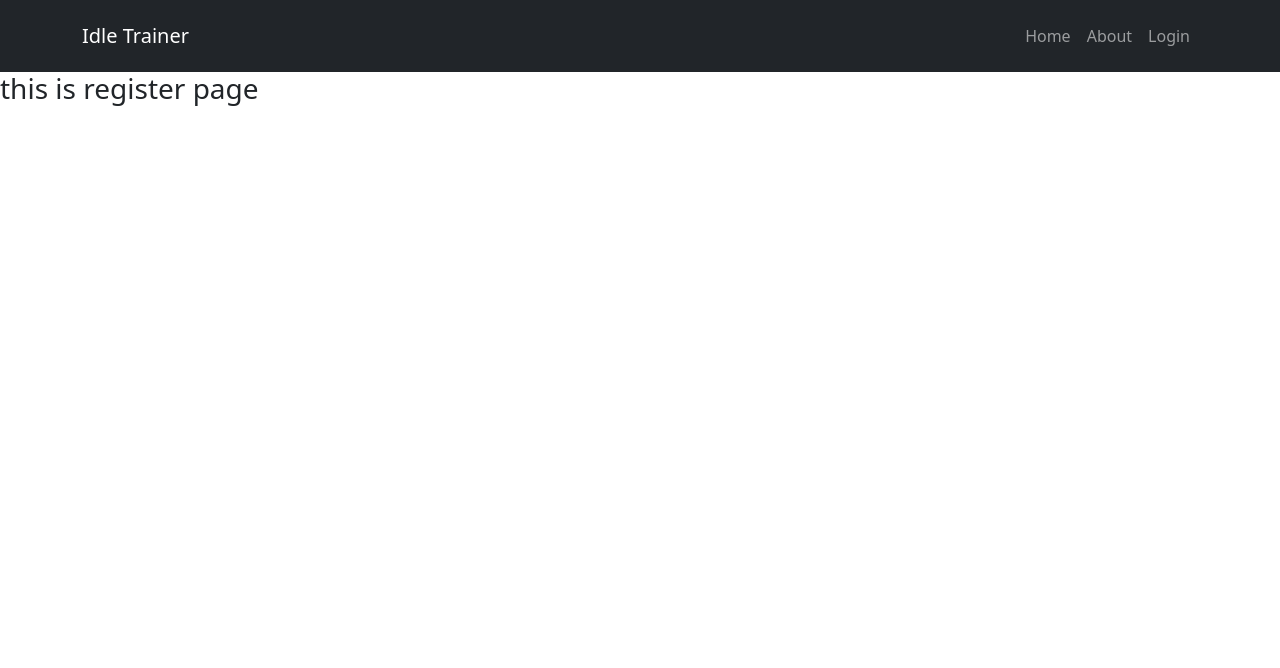
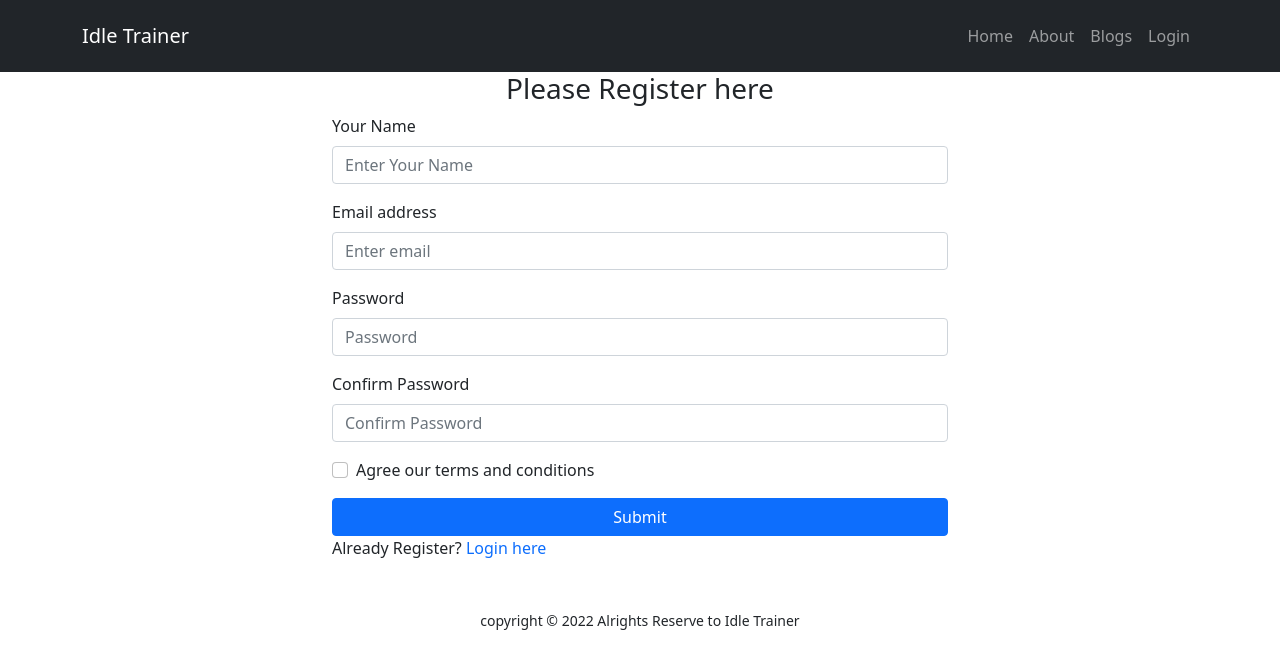
Before and after one commit to Habib255/idle-trainer-authentication, a React (Create React App) app: page /register in a window 1280 px wide. Shown: the top 668 px of the page. Built offline with nearby package versions, Linux system fonts and the light colour scheme.

Commit message:
added registration authentication system

```diff
--- a/package.json
+++ b/package.json
@@ -11,6 +11,7 @@
     "react": "^18.0.0",
     "react-bootstrap": "^2.2.3",
     "react-dom": "^18.0.0",
+    "react-firebase-hooks": "^5.0.3",
     "react-router-dom": "^6.3.0",
     "react-scripts": "5.0.1",
     "web-vitals": "^2.1.4"
--- a/src/App.js
+++ b/src/App.js
@@ -3,9 +3,10 @@ import Header from './Pages/Shared/Header/Header';
 import Home from './Pages/Home/Home/Home';
 import { Route, Routes } from 'react-router-dom';
 import About from './Pages/Home/About/About';
-import Services from './Pages/Home/Services/Services';
 import Login from './Pages/Home/Login/Login';
 import Register from './Pages/Home/Register/Register';
+import Footer from './Pages/Shared/Footer/Footer';
+import Blogs from './Pages/Home/Blogs/Blogs';
 
 function App() {
   return (
@@ -14,11 +15,12 @@ function App() {
       <Routes>
         <Route path="/" element={<Home />} />
         <Route path="/about" element={<About />} />
-        <Route path="/service" element={<Services />} />
+        <Route path="/blogs" element={<Blogs />} />
         <Route path="/login" element={<Login />} />
         <Route path="/register" element={<Register />} />
 
       </Routes>
+      <Footer></Footer>
     </div>
   );
 }
--- /dev/null
+++ b/src/Pages/Home/Blogs/Blogs.js
@@ -0,0 +1,11 @@
+import React from 'react';
+
+const Blogs = () => {
+    return (
+        <div>
+            <h4>this is blog page for iddle trainer</h4>
+        </div>
+    );
+};
+
+export default Blogs;
--- a/src/Pages/Home/Login/Login.js
+++ b/src/Pages/Home/Login/Login.js
@@ -9,12 +9,14 @@ const Login = () => {
             <h2 className='text-primary text-center mt-2'>Please Login</h2>
             <Form >
                 <Form.Group className="mb-3" controlId="formBasicEmail">
+                    <Form.Label>Email address</Form.Label>
                     <Form.Control type="email" placeholder="Enter email" required />
                 </Form.Group>
                 <Form.Group className="mb-3" controlId="formBasicPassword">
+                    <Form.Label>Password</Form.Label>
                     <Form.Control type="password" placeholder="Password" required />
                 </Form.Group>
-                <Button variant="primary w-50 mx-auto d-block mb-2" type="submit">
+                <Button variant="primary w-100 mx-auto d-block mb-2" type="submit">
                     Login
                 </Button>
             </Form>
--- a/src/Pages/Home/Register/Register.js
+++ b/src/Pages/Home/Register/Register.js
@@ -1,10 +1,72 @@
-import React from 'react';
+import React, { useState } from 'react';
+import { Form } from 'react-bootstrap';
+import { useCreateUserWithEmailAndPassword } from 'react-firebase-hooks/auth';
+import { Link, useNavigate } from 'react-router-dom';
+import auth from '../../../firebase.init'
+const Register = () => {
+    const [email, setEmail] = useState('')
+    const [password, setPassword] = useState('')
+    const [confirmPassword, setConfirmPassword] = useState('')
+    const [error, setError] = useState('')
+    const navigate = useNavigate()
+    const [CreateUserWithEmailAndPassword, user] = useCreateUserWithEmailAndPassword(auth)
 
-const Register = () => {
+    const handleEmailBlur = event => {
+        setEmail(event.target.value)
+    }
+    const handlePasswordBlur = event => {
+        setPassword(event.target.value)
+    }
+    const handleConfirmPasswordBlur = event => {
+        setConfirmPassword(event.target.value)
+    }
+    const submitCreateUser = event => {
+        event.preventDefault()
+        if (password !== confirmPassword) {
+            setError('Your two password did not match')
+            return
+        }
+        CreateUserWithEmailAndPassword(email, password)
+    }
+    if (user) {
+        navigate('/')
+    }
+
+
     return (
-        <div>
-            <h3>this is register page</h3>
-        </div>
+        <div className='container w-50 mx-auto'>
+            <h3 className='text-center'>Please Register here</h3>
+            <Form onSubmit={submitCreateUser}>
+                <Form.Group className="mb-3" controlId="formBasicName">
+                    <Form.Label>Your Name</Form.Label>
+                    <Form.Control type="text" placeholder="Enter Your Name" required />
+
+                </Form.Group>
+                <Form.Group className="mb-3" controlId="formBasicEmail">
+                    <Form.Label>Email address</Form.Label>
+                    <Form.Control onBlur={handleEmailBlur} type="email" placeholder="Enter email" required />
+
+                </Form.Group>
+
+                <Form.Group className="mb-3" controlId="formBasicPassword">
+                    <Form.Label>Password</Form.Label>
+                    <Form.Control onBlur={handlePasswordBlur} type="password" placeholder="Password" required />
+                </Form.Group>
+                <Form.Group className="mb-3" controlId="formBasicConfirmPassword">
+                    <Form.Label> Confirm Password</Form.Label>
+                    <Form.Control onBlur={handleConfirmPasswordBlur} type="password" placeholder="Confirm Password" required />
+                </Form.Group>
+                <Form.Group className="mb-3" controlId="formBasicCheckbox">
+                    <Form.Check type="checkbox" label="Agree our terms and conditions" required />
+                </Form.Group>
+
+                <input className='btn btn-primary w-100' type="submit" value="Submit" />
+
+
+            </Form>
+            <p>Already Register? <Link className='text-decoration-none ' to="/login">Login here</Link></p>
+
+        </div >
     );
 };
 
--- a/src/Pages/Home/Services/Services.js
+++ b/src/Pages/Home/Services/Services.js
@@ -41,7 +41,7 @@ const Services = () => {
 
 
     return (
-        <div id='container-services'>
+        <div id='services'>
             <h2 className='text-center service-header'>Have a look to Our Services</h2>
             <div className="services"> {services.map(service => <Service key={service.id} service={service}></Service>)}</div>
         </div>
--- a/src/Pages/Shared/Footer/Footer.js
+++ b/src/Pages/Shared/Footer/Footer.js
@@ -1,10 +1,12 @@
 import React from 'react';
 
 const Footer = () => {
+    const today = new Date();
+    const year = today.getFullYear();
     return (
-        <div>
-            <h3>this is footer</h3>
-        </div>
+        <footer className='text-center mt-5'>
+            <p><small>copyright &copy; {year} Alrights Reserve to Idle Trainer </small></p>
+        </footer>
     );
 };
 
--- a/src/Pages/Shared/Header/Header.js
+++ b/src/Pages/Shared/Header/Header.js
@@ -8,12 +8,13 @@ const Header = () => {
     return (
 
         <>
-            <Navbar bg="dark" variant="dark">
+            <Navbar bg="dark" sticky='top' variant="dark">
                 <Container className='nav-container'>
                     <div>  <Navbar.Brand as={Link} to="/">Idle Trainer</Navbar.Brand></div>
                     <div>  <Nav className="navbar me-auto">
                         <Nav.Link as={Link} to="/">Home</Nav.Link>
                         <Nav.Link as={Link} to="/about">About</Nav.Link>
+                        <Nav.Link as={Link} to="/blogs">Blogs</Nav.Link>
                         <Nav.Link as={Link} to="/login">Login</Nav.Link>
 
                     </Nav></div>
--- a/src/firebase.init.js
+++ b/src/firebase.init.js
@@ -17,3 +17,4 @@ const firebaseConfig = {
 // Initialize Firebase
 const app = initializeApp(firebaseConfig);
 const auth = getAuth(app)
+export default auth
```
Also changed, not shown: 1 other file (tests, documents, lock files or other folders).
